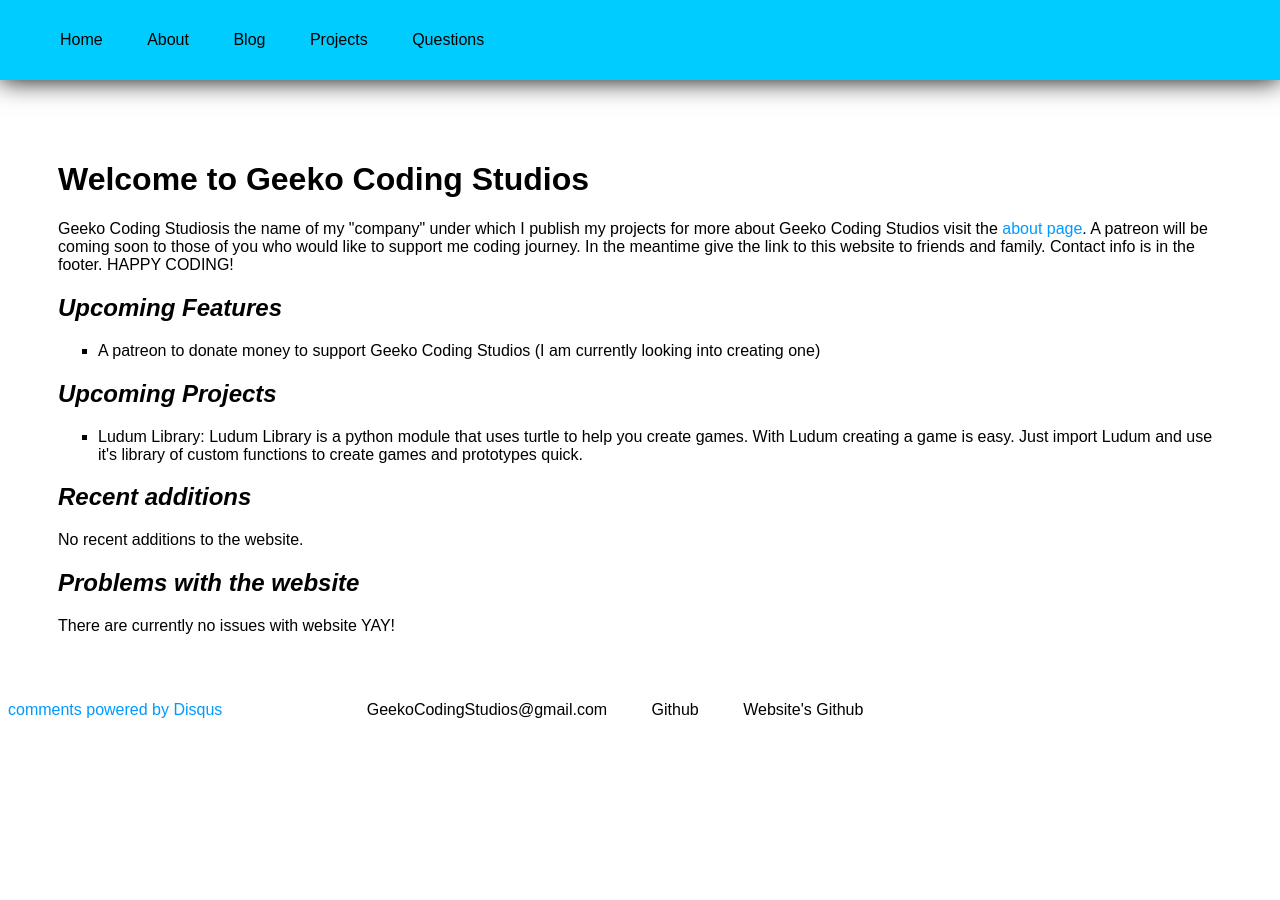
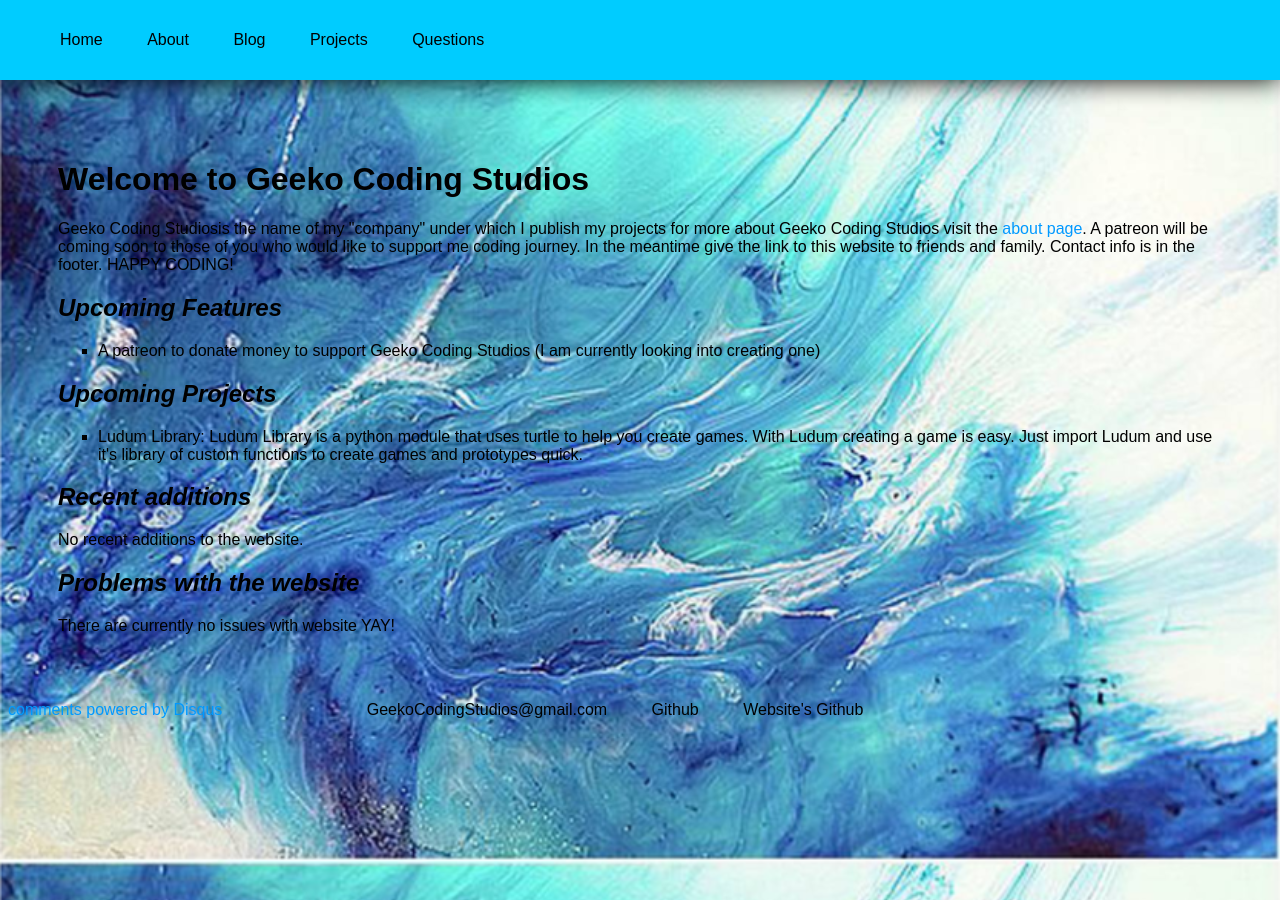
Before and after one commit to Geeko/geeko.github.io, a Jekyll site: the page built from index.html, in a window 1280 px wide. Built offline with Jekyll 4.4.1, drawn with Linux system fonts in a browser that asks for light colours; comment, search, counter and statistics services are not loaded.

Commit message:
Update main.css

```diff
--- a/css/main.css
+++ b/css/main.css
@@ -5,7 +5,7 @@ body {
   /* this is to make sure that the text isn't obscured*/
   margin-top: 90px;
   /* add some padding to the body */
-  background-image: "https://www.geeko.github.io/imgs/background.png";
+  background-image: url("https://www.geeko.github.io/imgs/background.png");
 }
 
 main {
```
